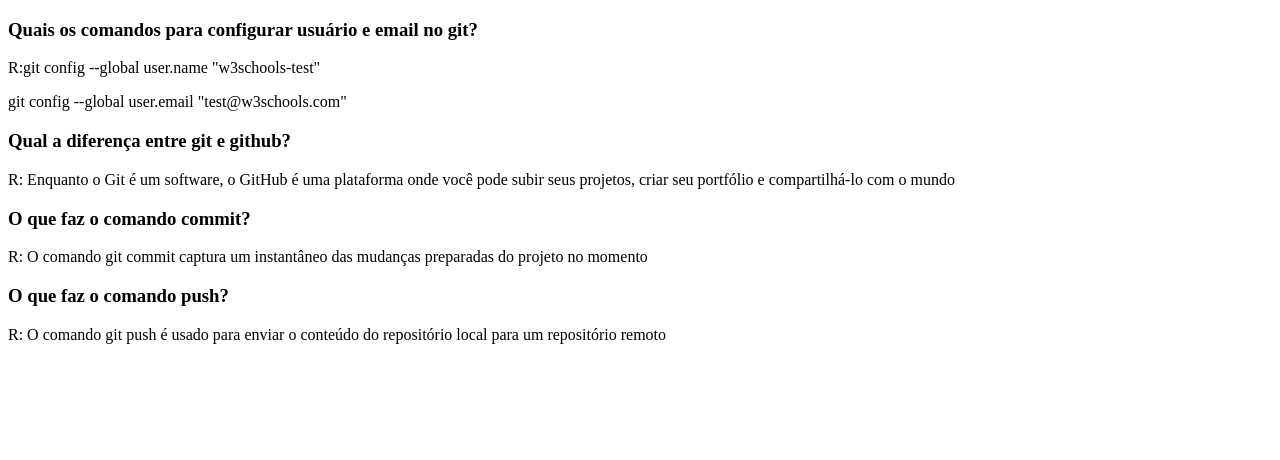
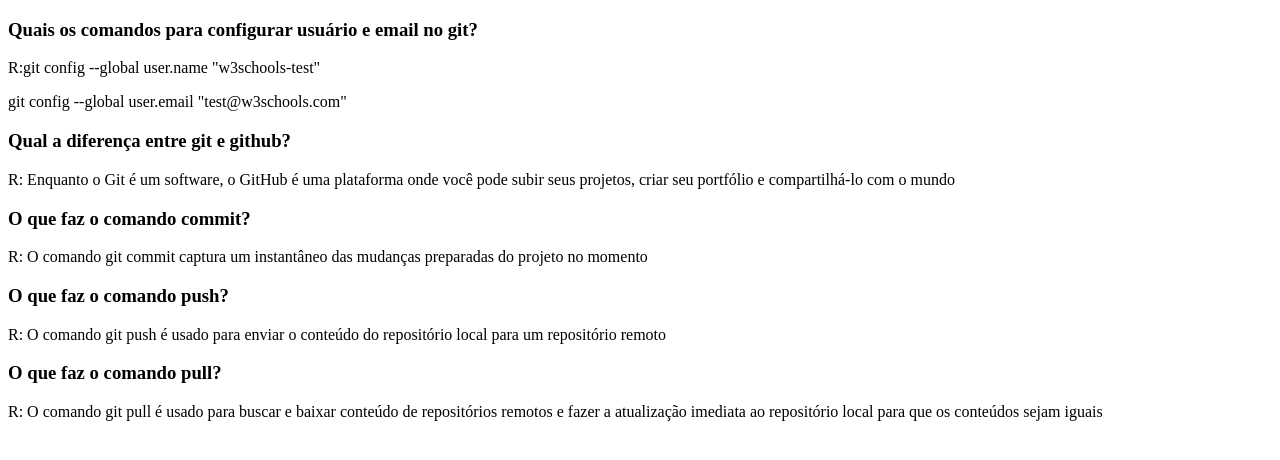
Before and after one commit to MarcusVinicius25/treinamento-git, a plain HTML site: page index.html in a window 1280 px wide. Drawn offline with Linux system fonts and the light colour scheme.

Commit message:
Atividade

```diff
--- a/index.html
+++ b/index.html
@@ -17,5 +17,8 @@
 
 <h3>O que faz o comando push?</h3>
 <P>R: O comando git push é usado para enviar o conteúdo do repositório local para um repositório remoto</P>
+
+<h3>O que faz o comando pull?</h3>
+<p>R: O comando git pull é usado para buscar e baixar conteúdo de repositórios remotos e fazer a atualização imediata ao repositório local para que os conteúdos sejam iguais</p>
 </body>
 </html>
```
